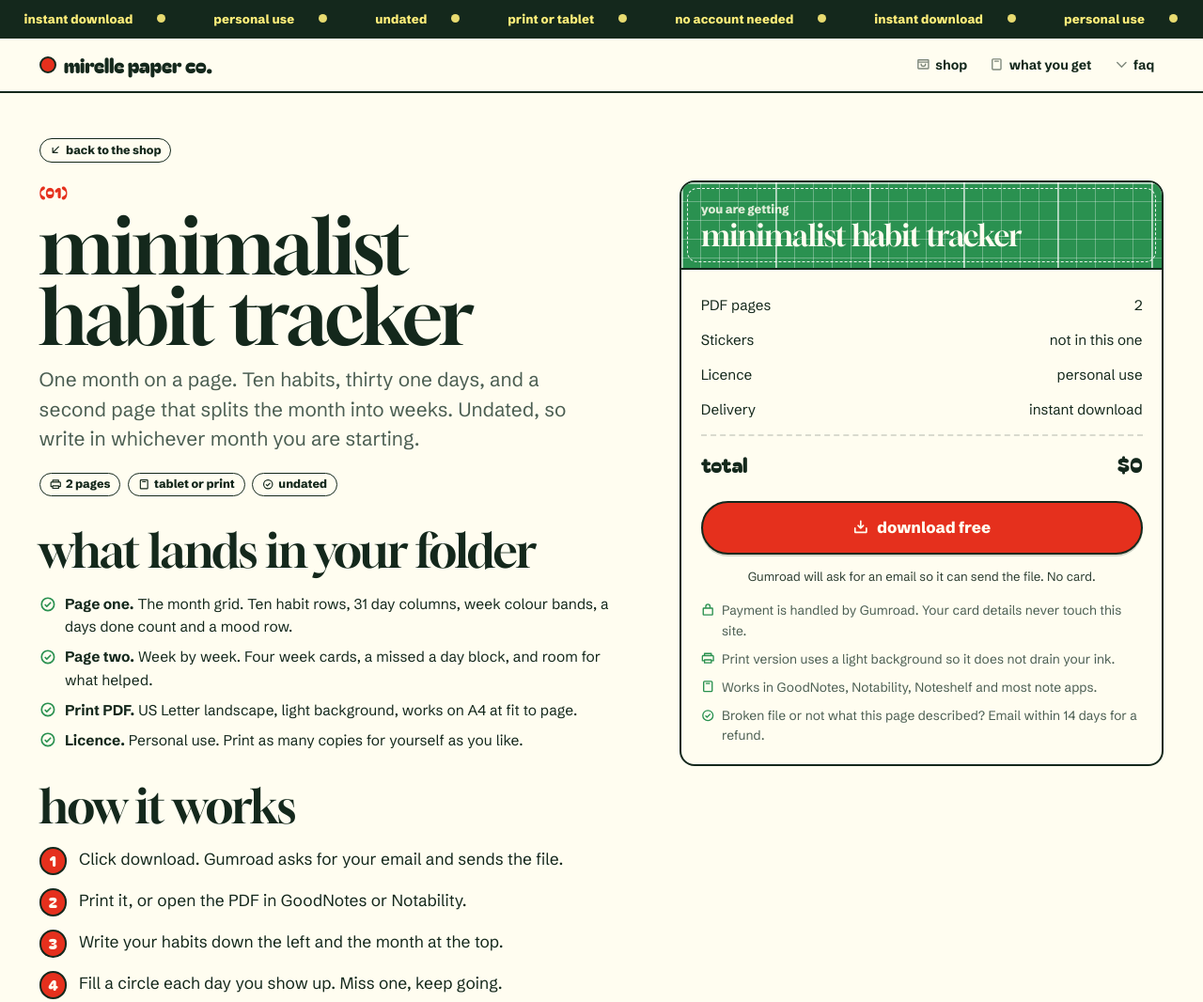
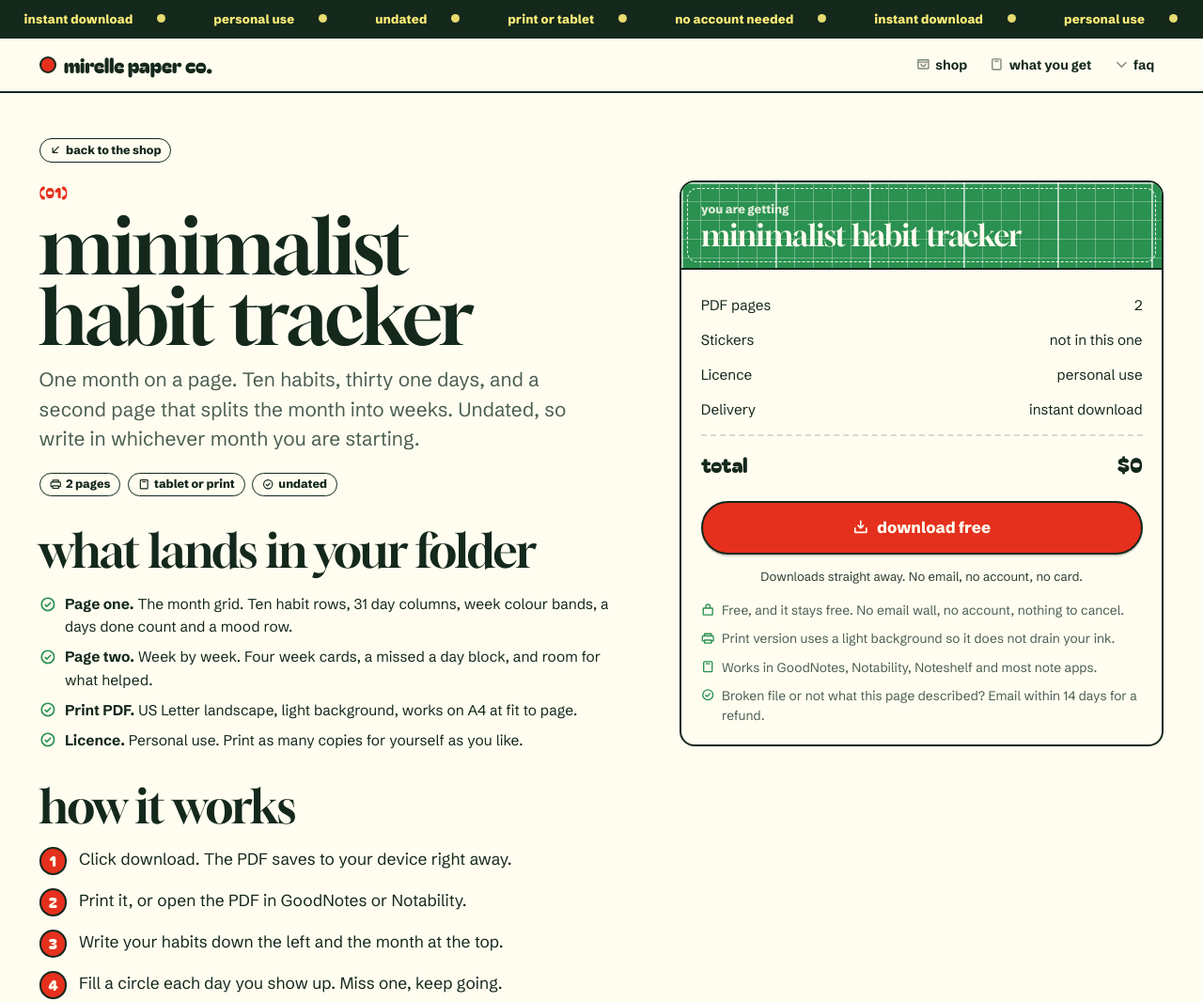
Before and after one commit to iguesshecodes/mirelle-site, a plain HTML site: page checkout.html in a window 1280 px wide. Shown: the top 1066 px of the page at 94% size. Drawn offline with Linux system fonts and the light colour scheme.

Commit message:
Serve the two free planners straight from the site
Both free PDFs now download from the site itself, so the free products work
today without waiting on a checkout provider. No email wall and no account.
The two paid buttons still carry placeholder links and say so when clicked.

Co-Authored-By: Claude Opus 5 <noreply@anthropic.com>
Claude-Session: https://claude.ai/code/session_01BUaqQEHj7wmZs4qXj59Wku

```diff
--- a/checkout.html
+++ b/checkout.html
@@ -83,7 +83,7 @@
           <p class="fine" id="rail-note" style="text-align:center"></p>
 
           <div class="trust">
-            <div><svg><use href="#i-lock"/></svg><span>Payment is handled by Gumroad. Your card details never touch this site.</span></div>
+            <div id="trust-pay"><svg><use href="#i-lock"/></svg><span>Payment is handled by Gumroad. Your card details never touch this site.</span></div>
             <div><svg><use href="#i-print"/></svg><span>Print version uses a light background so it does not drain your ink.</span></div>
             <div><svg><use href="#i-tab"/></svg><span>Works in GoodNotes, Notability, Noteshelf and most note apps.</span></div>
             <div><svg><use href="#i-check"/></svg><span>Broken file or not what this page described? Email within 14 days for a refund.</span></div>
@@ -113,8 +113,8 @@ var PRODUCTS = {
   'free-habit': {
     num: '(01)', title: 'minimalist habit tracker', price: '$0', priceLabel: 'free download',
     cta: 'download free', ctaIcon: 'i-dl',
-    url: 'https://gumroad.com/l/REPLACE-FREE-HABIT',
-    note: 'Gumroad will ask for an email so it can send the file. No card.',
+    url: 'files/Mirelle-Minimalist-Habit-Tracker.pdf', download: true,
+    note: 'Downloads straight away. No email, no account, no card.',
     sub: 'One month on a page. Ten habits, thirty one days, and a second page that splits the month into weeks. Undated, so write in whichever month you are starting.',
     chips: [['i-print','2 pages'],['i-tab','tablet or print'],['i-check','undated']],
     rail: [['PDF pages','2'],['Stickers','not in this one']],
@@ -125,7 +125,7 @@ var PRODUCTS = {
       ['Licence','Personal use. Print as many copies for yourself as you like.']
     ],
     steps: [
-      'Click download. Gumroad asks for your email and sends the file.',
+      'Click download. The PDF saves to your device right away.',
       'Print it, or open the PDF in GoodNotes or Notability.',
       'Write your habits down the left and the month at the top.',
       'Fill a circle each day you show up. Miss one, keep going.'
@@ -135,8 +135,8 @@ var PRODUCTS = {
   'bad-day': {
     num: '(02)', title: 'the bad day page', price: '$0', priceLabel: 'free download',
     cta: 'download free', ctaIcon: 'i-dl',
-    url: 'https://gumroad.com/l/REPLACE-BAD-DAY',
-    note: 'Gumroad will ask for an email so it can send the file. No card.',
+    url: 'files/Mirelle-Bad-Day-Page.pdf', download: true,
+    note: 'Downloads straight away. No email, no account, no card.',
     sub: 'For the day the whole system feels like too much. Three things, the two minute version of each habit, one thing to let go of, and a row that says start again here. Page two is the week that follows.',
     chips: [['i-print','2 pages'],['i-tab','tablet or print'],['i-check','undated']],
     rail: [['PDF pages','2'],['Stickers','not in this one']],
@@ -147,7 +147,7 @@ var PRODUCTS = {
       ['Licence','Personal use. Print it as often as you need to.']
     ],
     steps: [
-      'Click download. Gumroad asks for your email and sends the file.',
+      'Click download. The PDF saves to your device right away.',
       'Print it, or open the PDF in GoodNotes or Notability.',
       'Fill in three things. If three is too many, do the first one and stop.',
       'When you are ready, page two gives the week a plan.'
@@ -219,6 +219,7 @@ var PRODUCTS = {
   $('rail-price').textContent = p.price;
   $('rail-cta').href = p.url;
   $('rail-cta').rel = 'noopener';
+  if (p.download) $('rail-cta').setAttribute('download', '');
   $('rail-cta-text').textContent = p.cta;
   $('rail-cta').querySelector('use').setAttribute('href', '#' + p.ctaIcon);
   $('rail-note').textContent = p.note;
@@ -235,19 +236,19 @@ var PRODUCTS = {
 
   $('co-steps').innerHTML = p.steps.map(function (s) { return '<li><span>' + s + '</span></li>'; }).join('');
 
+  if (p.price === '$0') {
+    var tp = $('trust-pay');
+    if (tp) tp.innerHTML = '<svg><use href="#i-lock"/></svg><span>Free, and it stays free. No email wall, no account, nothing to cancel.</span>';
+  }
+
   $('co-gallery').innerHTML = p.gallery.map(function (g) {
     return '<img src="' + g[0] + '" alt="' + g[1] + '" loading="lazy">';
   }).join('');
 
-  if (p.url === '#') {
-    $('rail-cta').classList.remove('pri');
-    $('rail-cta').classList.add('gh');
-    $('rail-cta').setAttribute('aria-disabled', 'true');
-  }
   if (p.url === '#' || p.url.indexOf('REPLACE') > -1) {
     $('rail-cta').addEventListener('click', function (e) {
       e.preventDefault();
-      $('rail-note').textContent = p.url === '#' ? 'Not on sale yet. Leave your email on the home page and I will tell you when it lands.' : 'This button is not wired up yet. Put your Gumroad link in checkout.html and it will work.';
+      $('rail-note').textContent = 'The payment link is not connected yet. Put your Gumroad link in checkout.html and this button will work.';
     });
   }
 })();
```
Also changed, not shown: vercel.json, 2 other files.
